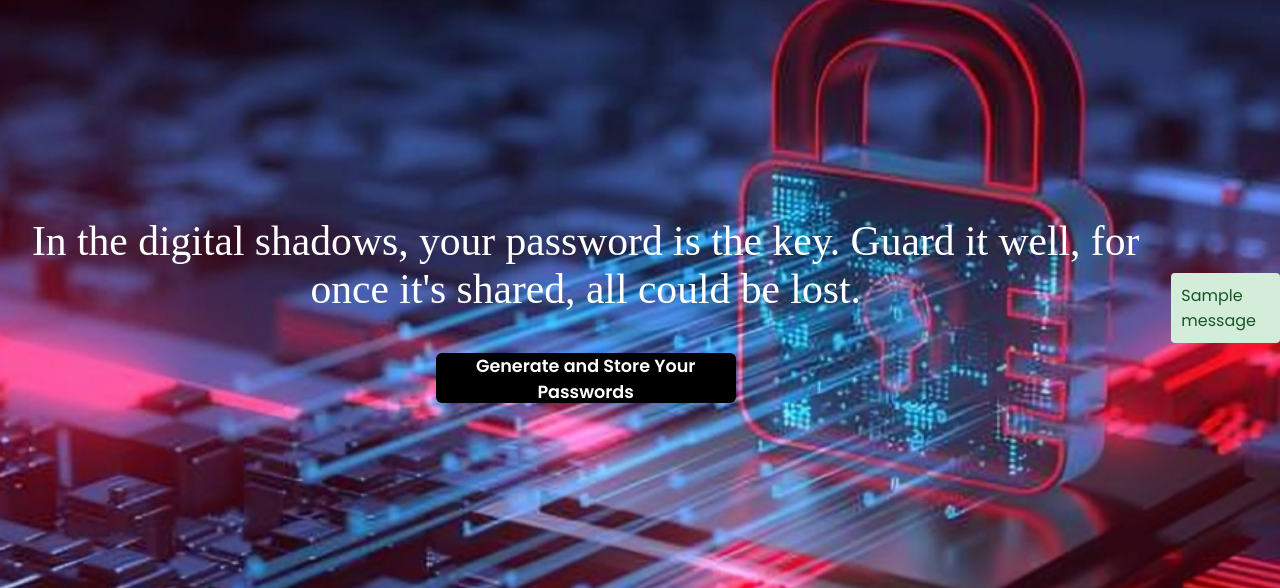
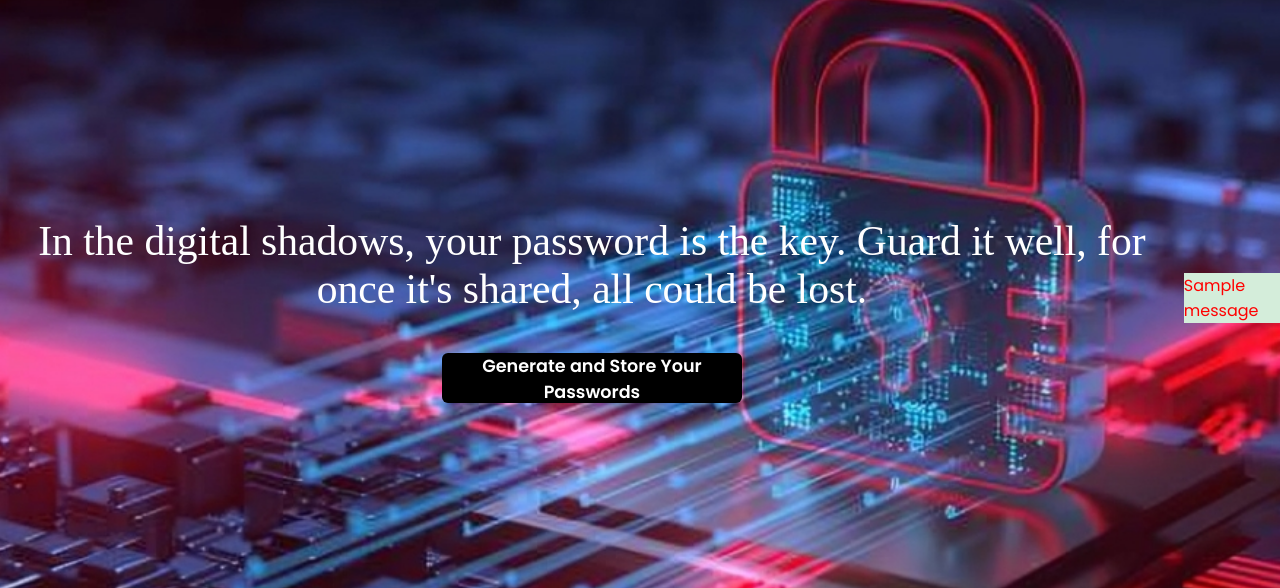
Before and after one commit to pravallika-nunna/Password-Generator, a Flask app: page /login in a window 1280 px wide. Shown: the part 90-678 px from the top of the page. Run offline with Flask 3, Linux system fonts and the light colour scheme; one stand-in notice (Sample message) is shown.

Commit message:
minor changes to input handling in login page

```diff
--- a/app.py
+++ b/app.py
@@ -1,4 +1,4 @@
-from flask import Flask, request, jsonify, render_template, redirect, url_for, flash, session
+from flask import Flask, request, jsonify, render_template, redirect, url_for, flash, session, get_flashed_messages
 from generate_password import PasswordGenerator
 import sqlite3
 import re
@@ -37,6 +37,12 @@ def is_valid_email(email):
     email_regex = r'^\b[A-Za-z0-9._%+-]+@[A-Za-z0-9.-]+\.[A-Z|a-z]{2,}\b'
     return re.match(email_regex, email) is not None
 
+# Check for SQL injection patterns
+def is_suspicious_input(input_string):
+    # Simple pattern check (extend this as needed)
+    suspicious_patterns = ['SELECT', 'INSERT', 'UPDATE', 'DELETE', 'DROP', '--', ';']
+    return any(pattern in input_string.upper() for pattern in suspicious_patterns)
+
 @app.route('/')
 def index():
     if 'logged_in' in session and session['logged_in']:
@@ -53,11 +59,21 @@ def get_user_password(email):
     conn.close()
     return result[0] if result else None
 
+@app.route('/get-flash-messages')
+def get_flash_messages():
+    messages = get_flashed_messages(with_categories=True)
+    return jsonify({'messages': [{'category': category, 'message': message} for category, message in messages]})
+
 @app.route('/login', methods=['GET', 'POST'])
 def login_page():
     if request.method == 'POST':
         email = request.form.get('email')
         password = request.form.get('password')
+
+        if is_suspicious_input(email) or is_suspicious_input(password):
+            flash("Suspicious input detected. You have been logged out.", 'error')
+            session.pop('logged_in', None)  # Log out the user if logged in
+            return redirect(url_for('login_page'))
 
         if not is_valid_email(email):
             flash("Invalid email format. Please enter a valid email.", 'error')
@@ -79,12 +95,15 @@ def login_page():
 
     return render_template('login_page.html')
 
-
 @app.route('/register', methods=['POST'])
 def register():
     username = request.form.get('username')
     email = request.form.get('email')
     password = request.form.get('password')
+
+    if is_suspicious_input(username) or is_suspicious_input(email) or is_suspicious_input(password):
+        flash("Suspicious input detected during registration. Please try again.", 'error')
+        return redirect(url_for('register_page'))
 
     if not is_valid_email(email):
         return jsonify({'success': False, 'message': 'Invalid email format. Please enter a valid email.'})
@@ -129,6 +148,7 @@ def generate_password_route():
 @app.route('/logout')
 def logout():
     session.pop('logged_in', None)
+    flash("Logged out successfully.", 'success')
     return redirect(url_for('login_page'))
 
 if __name__ == '__main__':
--- a/static/login_page_style.css
+++ b/static/login_page_style.css
@@ -329,12 +329,14 @@ body.background-blur {  /* Add blur to the body */
 .flash-messages {
     list-style-type: none;
     padding: 0;
+    margin-bottom: 15px; /* Spacing between messages and the submit button */
 }
+
 .flash-messages li {
-    padding: 10px;
-    margin-bottom: 5px;
-    border-radius: 4px;
+    color: red; /* Customize as needed */
+    margin-bottom: 10px;
 }
+
 .error {
     background-color: #f8d7da;
     color: #721c24;
--- a/templates/login_page.html
+++ b/templates/login_page.html
@@ -37,12 +37,12 @@
         {% endwith %}
 
 
-
     <div class="wrapper">
         <span class="icon-close" id="closeIcon"><ion-icon name="close-outline"></ion-icon></span>
 
         <div class="form-box login">
             <h2>Login</h2>
+
             <form action="{{ url_for('login_page') }}" method="POST">
                 <div class="input-box">
                     <span class="icon"><ion-icon name="mail-unread"></ion-icon></span>
```
Also changed, not shown: users.db.
